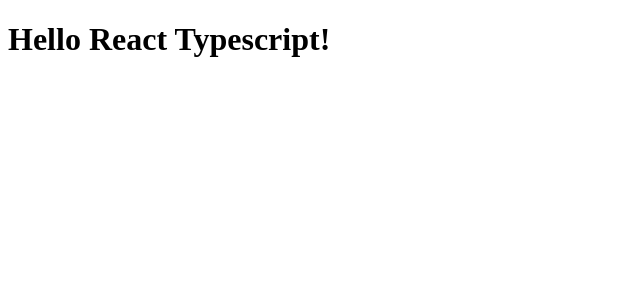
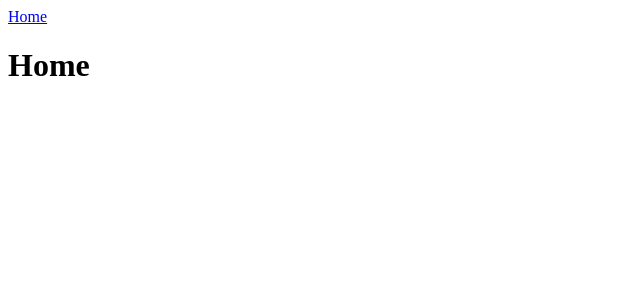
Before and after one commit to pbn04001/react-ts-baseline, a React app: page / in a window 1280 px wide. Shown: the top 300 px of the page, without its empty margins (0-640 px from the left). Built offline with nearby package versions, Linux system fonts and the light colour scheme.

Commit message:
has typescript still

```diff
--- a/src/components/App.tsx
+++ b/src/components/App.tsx
@@ -1,5 +1,21 @@
 import * as React from 'react'
+import {
+    BrowserRouter as Router,
+    Switch,
+    Route,
+} from 'react-router-dom'
+import Home from '../views/home/Home';
+import Navigation from "./Navigation";
 
 export default function App() {
-  return <h1>Hello React Typescript!</h1>
+    return (
+        <Router>
+            <Navigation/>
+            <Switch>
+                <Route path="/">
+                    <Home/>
+                </Route>
+            </Switch>
+        </Router>
+    );
 }
--- /dev/null
+++ b/src/components/Navigation.tsx
@@ -0,0 +1,10 @@
+import * as React from 'react'
+import { Link } from 'react-router-dom'
+
+export default function Navigation() {
+    return (
+        <div>
+            <Link to="/">Home</Link>
+        </div>
+    )
+}
--- /dev/null
+++ b/src/views/home/Home.tsx
@@ -0,0 +1,5 @@
+import * as React from 'react'
+
+export default function Home() {
+    return <h1>Home</h1>
+}
```
Also changed, not shown: package.json (+29 -23 lines), .eslintrc.js, 1 other file (tests, documents, lock files or other folders).
